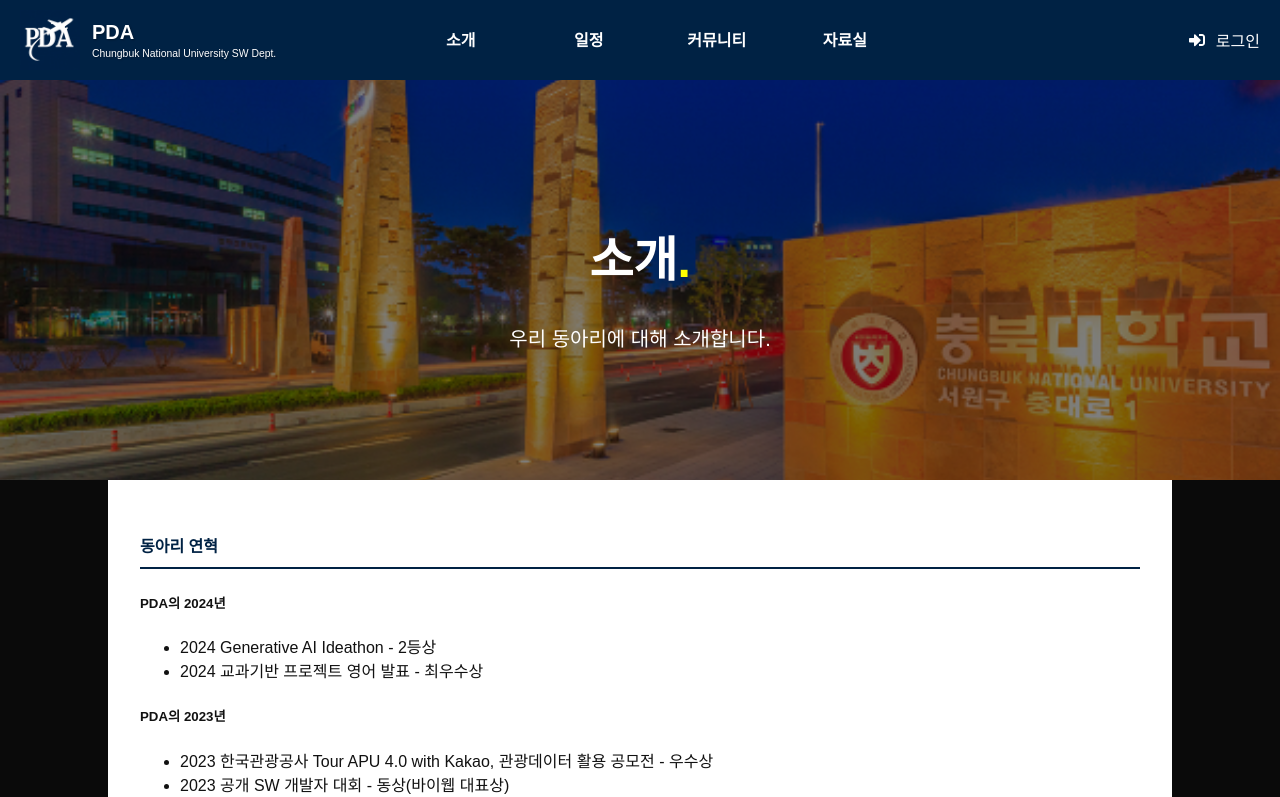
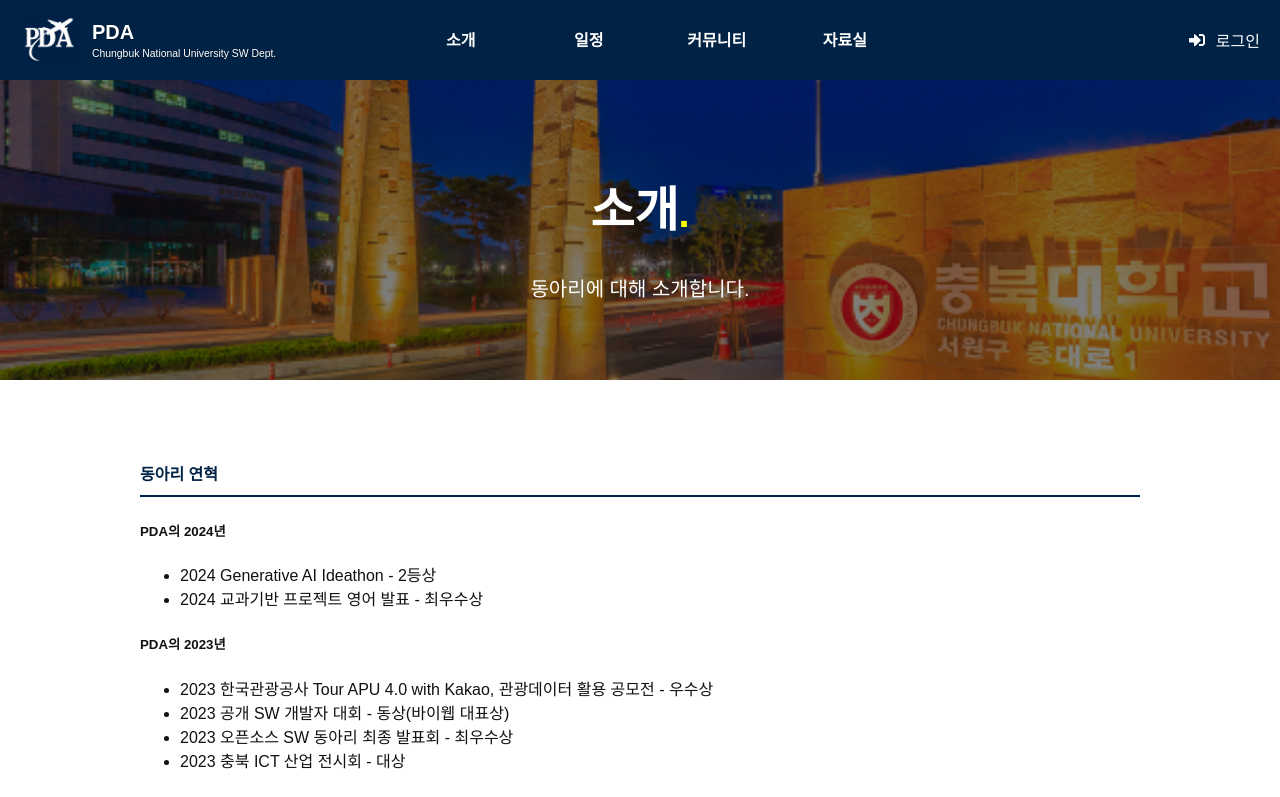
Before and after one commit to junhyeon-devops/club-website-infra, a React (Create React App) app: page /intro/clubintro in a window 1280 px wide. Shown: the top 797 px of the page. Built offline with nearby package versions, Linux system fonts and the light colour scheme.

Commit message:
소개 페이지 ui 완성

```diff
--- a/src/components/Intro_top.css
+++ b/src/components/Intro_top.css
@@ -1,7 +1,7 @@
 .intro-top-wrapper {
   position: relative;
   width: 100%;
-  height: 400px;
+  height: 300px;
   background-image: url('../../public/cbnu_img.jpg'); /* public/images/background.jpg 경로에 이미지 추가 */
   background-size: cover;
   background-position: center;
@@ -32,11 +32,26 @@
   font-weight: bold;
 }
 
-.blue-dot {
+.yellow-dot {
   color: yellow;
 }
 
 .intro-subtitle {
-  margin-top: 12px;
   font-size: 20px;
+  margin-top: 10px;
+  opacity: 0;
+  animation: fadeIn 1.5s ease forwards;
+  animation-delay: 0.2s;
 }
+
+/* 페이드 인 애니메이션 */
+@keyframes fadeIn {
+  from {
+    opacity: 0;
+    transform: translateY(10px);
+  }
+  to {
+    opacity: 1;
+    transform: translateY(0);
+  }
+}
--- a/src/components/Intro_top.js
+++ b/src/components/Intro_top.js
@@ -1,13 +1,16 @@
 import React from 'react';
-import './Intro_top.css'; // CSS 분리 권장
+import './Intro_top.css';
 
-const Intro_top = () => {
+const Intro_top = ({ title = "소개", subtitle = "우리 동아리에 대해 소개합니다." }) => {
   return (
     <div className="intro-top-wrapper">
       <div className="intro-overlay" />
       <div className="intro-text-container">
-        <h1 className="intro-title">소개<span className="blue-dot">.</span></h1>
-        <p className="intro-subtitle">우리 동아리에 대해 소개합니다.</p>
+        <h1 className="intro-title">
+          {title}
+          <span className="yellow-dot">.</span>
+        </h1>
+        <p className="intro-subtitle">{subtitle}</p>
       </div>
     </div>
   );
--- a/src/pages/ClubIntro.css
+++ b/src/pages/ClubIntro.css
@@ -3,6 +3,3 @@ ul {
   line-height: 1.6;
   font-size: 0.95rem;
 }
-body {
-  background-color: white;
-}
--- a/src/pages/ClubIntro.js
+++ b/src/pages/ClubIntro.js
@@ -4,15 +4,24 @@ import Intro_top from '../components/Intro_top';
 function ClubIntro() {
   return (
     <>
-      <Intro_top /> {/* ✅ 상단 배경 이미지 + 소개 문구 컴포넌트 */}
+<Intro_top
+  title="소개"
+  subtitle="동아리에 대해 소개합니다."
+/>
+
+      <section
+        style={{
+          width: '100%',
+          backgroundColor: '#fff', // 전체 배경이 하얀색으로 이어지도록
+          padding: '60px 0',
+        }}
+      >
         <div
           style={{
             maxWidth: '1000px',
             margin: '0 auto',
-        padding: '2rem',
-        backgroundColor: 'white',
+            padding: '0 2rem',
             color: '#111',
-        minHeight: '100vh',
           }}
         >
           <h4
@@ -26,40 +35,44 @@ function ClubIntro() {
             동아리 연혁
           </h4>
 
-      {/* 2024 */}
-      <div style={{ marginBottom: '1.5rem' }}>
-        <h5 style={{ fontWeight: 'bold' }}>PDA의 2024년</h5>
+          {/* 연혁 내용 */}
+          {[{
+            year: '2024',
+            items: [
+              '2024 Generative AI Ideathon - 2등상',
+              '2024 교과기반 프로젝트 영어 발표 - 최우수상'
+            ]
+          }, {
+            year: '2023',
+            items: [
+              '2023 한국관광공사 Tour APU 4.0 with Kakao, 관광데이터 활용 공모전 - 우수상',
+              '2023 공개 SW 개발자 대회 - 동상(바이웹 대표상)',
+              '2023 오픈소스 SW 동아리 최종 발표회 - 최우수상',
+              '2023 충북 ICT 산업 전시회 - 대상'
+            ]
+          }, {
+            year: '2022',
+            items: [
+              '2022 학부생 튜터 프로그램 우수 튜터 선정',
+              '2022 ‘소프트웨어야 놀자’ 대학생 교육봉사 동아리 선정',
+              '2022 관광데이터 활용 공모전 - 우수상',
+              '2022 캠퍼스 IT진로 융합작품전 - 최우수상',
+              '2022 금융데이터 활용 경진대회 - 장려상',
+              '2022 충청권 ICT 메이커톤 - 우수상',
+              '2022 충북 ICT 페스티벌 - 은상'
+            ]
+          }].map((section, idx) => (
+            <div key={idx} style={{ marginBottom: '1.5rem' }}>
+              <h5 style={{ fontWeight: 'bold' }}>PDA의 {section.year}년</h5>
               <ul>
-          <li>2024 Generative AI Ideathon - 2등상</li>
-          <li>2024 교과기반 프로젝트 영어 발표 - 최우수상</li>
+                {section.items.map((item, i) => (
+                  <li key={i}>{item}</li>
+                ))}
               </ul>
             </div>
-
-      {/* 2023 */}
-      <div style={{ marginBottom: '1.5rem' }}>
-        <h5 style={{ fontWeight: 'bold' }}>PDA의 2023년</h5>
-        <ul>
-          <li>2023 한국관광공사 Tour APU 4.0 with Kakao, 관광데이터 활용 공모전 - 우수상</li>
-          <li>2023 공개 SW 개발자 대회 - 동상(바이웹 대표상)</li>
-          <li>2023 오픈소스 SW 동아리 최종 발표회 - 최우수상</li>
-          <li>2023 충북 ICT 산업 전시회 - 대상</li>
-        </ul>
+          ))}
         </div>
-
-      {/* 2022 */}
-      <div style={{ marginBottom: '1.5rem' }}>
-        <h5 style={{ fontWeight: 'bold' }}>PDA의 2022년</h5>
-        <ul>
-          <li>2022 학부생 튜터 프로그램 우수 튜터 선정</li>
-          <li>2022 ‘소프트웨어야 놀자’ 대학생 교육봉사 동아리 선정</li>
-          <li>2022 관광데이터 활용 공모전 - 우수상</li>
-          <li>2022 캠퍼스 IT진로 융합작품전 - 최우수상</li>
-          <li>2022 금융데이터 활용 경진대회 - 장려상</li>
-          <li>2022 충청권 ICT 메이커톤 - 우수상</li>
-          <li>2022 충북 ICT 페스티벌 - 은상</li>
-        </ul>
-      </div>
-    </div>
+      </section>
     </>
   );
 }
--- a/src/pages/ProfessorIntro.js
+++ b/src/pages/ProfessorIntro.js
@@ -1,18 +1,25 @@
 import React from 'react';
 import './ProfessorIntro.css';
+import Intro_top from '../components/Intro_top';
 
 function ProfessorIntro() {
   return (
     <>
+      <Intro_top
+        title="소개"
+        subtitle="동아리 교수님을 소개합니다."
+      />
+
+      {/* 전체 section은 꽉 차게 */}
+      <section style={{ width: '100%', backgroundColor: '#fff', padding: '60px 0' }}>
+        {/* 본문만 maxWidth 제한 */}
         <div
-        className="container py-5"
+          className="container"
           style={{
             maxWidth: '1000px',
             margin: '0 auto',
-          padding: '2rem',
-          backgroundColor: 'white',
+            padding: '0 2rem',
             color: '#111111',
-          minHeight: '100vh',
           }}
         >
           <h4
@@ -65,6 +72,7 @@ function ProfessorIntro() {
             </div>
           </div>
         </div>
+      </section>
     </>
   );
 }
--- a/src/pages/Staff.js
+++ b/src/pages/Staff.js
@@ -1,5 +1,6 @@
 import React from 'react';
 import './Staff.css';
+import Intro_top from '../components/Intro_top';
 
 const executives = {
   회장단: [
@@ -10,29 +11,36 @@ const executives = {
     desc: '세션 / 스터디 / 세미나 운영 및 SNS 관리',
     head: { name: '신종환', major: '소프트웨어학과 21', image: '/img/staff3.jpg' },
     staff: [
-      { name: '정유나', major: '산업경영 23', image: '/img/staff4.jpg' },
+      { name: '박조현', major: '소프트웨어학과 21', image: '/img/staff4.jpg' },
     ],
   },
   총무부: {
     desc: '동아리 행사 기획 및 운영',
-    head: { name: '현지수', major: '디지털정보 20', image: '/img/staff5.jpg' },
+    head: { name: '변해정', major: '소프트웨어학과 22', image: '/img/staff5.jpg' },
     staff: [
-      { name: '송치언', major: '건축사회환경 21', image: '/img/staff6.jpg' },
+      { name: '윤준식', major: '소프트웨어학과 20', image: '/img/staff6.jpg' },
     ],
   },
   홍보부: {
     desc: '세션 / 스터디 / 세미나 운영 및 SNS 관리',
-    head: { name: '변해정', major: '소프트웨어학과 22', image: '/img/staff7.jpg' },
+    head: { name: '박성범', major: '소프트웨어학과 21', image: '/img/staff7.jpg' },
     staff: [
-      { name: '이주원', major: '컴퓨터 24', image: '/img/staff8.jpg' },
+      { name: '변진호', major: '소프트웨어학과 22', image: '/img/staff8.jpg' },
     ],
   },
-
 };
 
 function Member() {
   return (
-    <div className="member-container">
+    <>
+      <Intro_top
+        title="소개"
+        subtitle="동아리 현 임원들을 소개합니다."
+      />
+
+      {/* 전체 배경을 채우는 section */}
+      <section style={{ width: '100%', backgroundColor: '#fff', padding: '60px 0' }}>
+        <div className="member-container" style={{ maxWidth: '1000px', margin: '0 auto', padding: '0 2rem' }}>
           <h2>현 임원 소개</h2>
 
           <div className="section">
@@ -73,6 +81,8 @@ function Member() {
             </div>
           ))}
         </div>
+      </section>
+    </>
   );
 }
 
```
Lines whose indentation alone changed are shown as unchanged.
